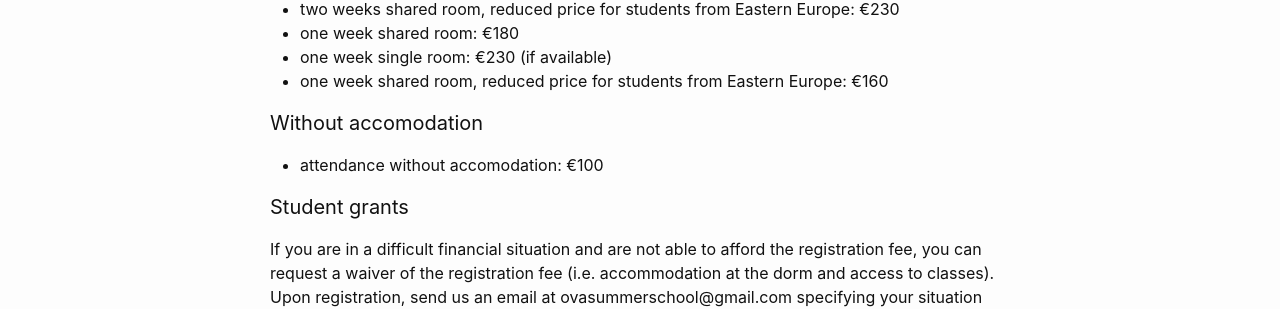
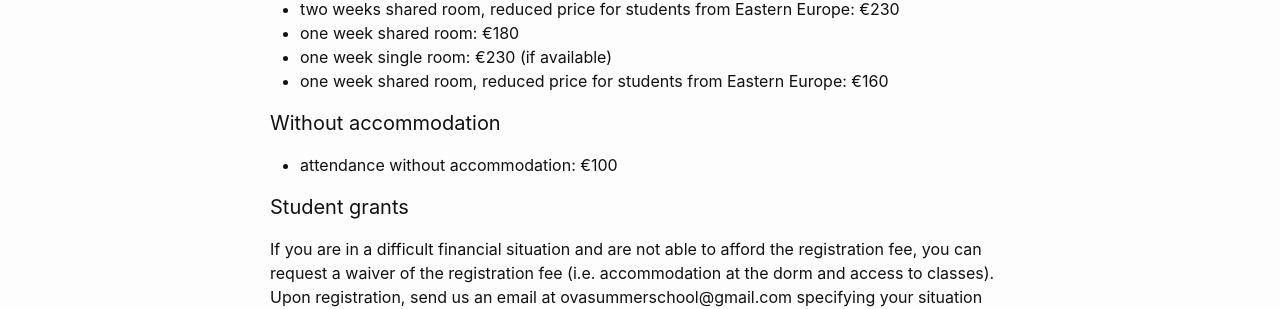
Before and after one commit to ovaschool/ovaschool.github.io, a Jekyll site: the page built from staticpages/ova2026-registration.markdown, in a window 1280 px wide. Shown: the part 830-1139 px from the top of the page. Built offline with Jekyll 4.4.1, drawn with Linux system fonts in a browser that asks for light colours.

Commit message:
Update ova2026-registration.markdown

```diff
--- a/staticpages/ova2026-registration.markdown
+++ b/staticpages/ova2026-registration.markdown
@@ -29,8 +29,8 @@ The registration fee covers accommodation at the dorms (July 27 - August 7), and
 - one week single room: €230 (if available)
 - one week shared room, reduced price for students from Eastern Europe: €160
 
-#### Without accomodation
-- attendance without accomodation: €100
+#### Without accommodation
+- attendance without accommodation: €100
 
 #### Student grants
 If you are in a difficult financial situation and are not able to afford the registration fee, you can request a waiver of the registration fee (i.e. accommodation at the dorm and access to classes). Upon registration, send us an email at ovasummerschool@gmail.com specifying your situation and we will let you know if it is possible for the school to (partly or fully) cover you.
```
